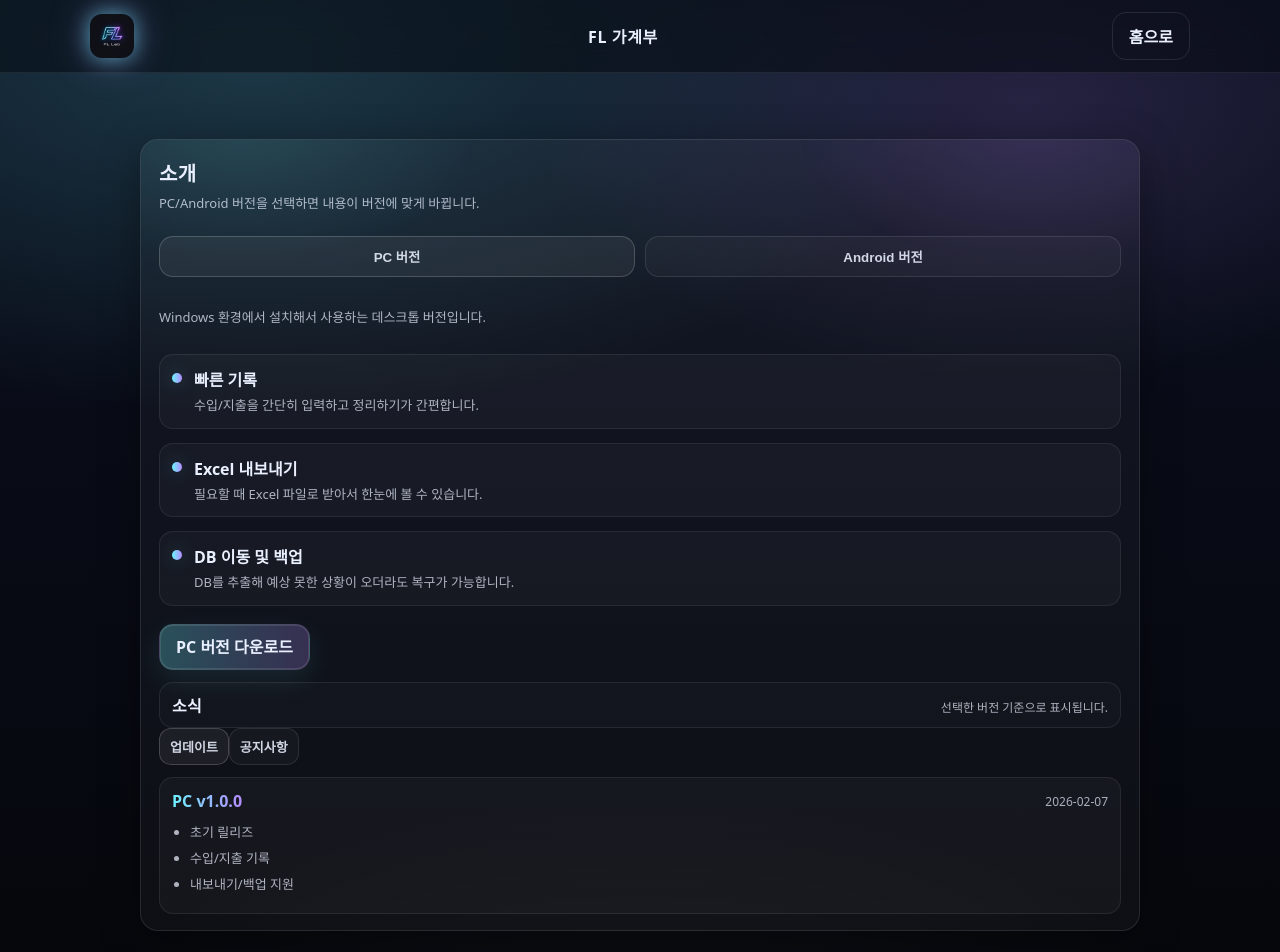
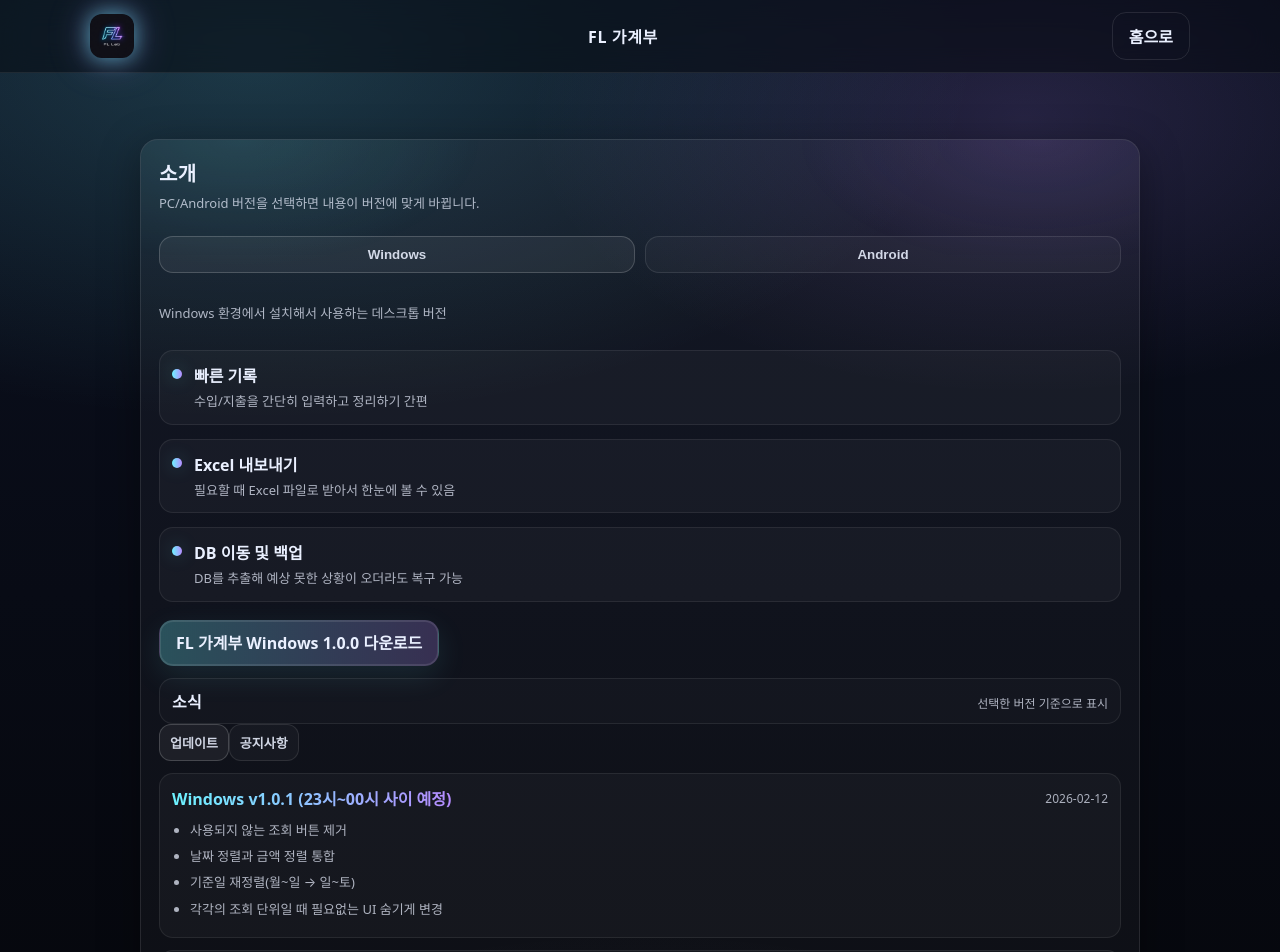
Before and after one commit to fivelights100/FL-home, a React (Vite) app: page /ledger in a window 1280 px wide. Shown: the top 952 px of the page. Built offline with nearby package versions, Linux system fonts and the light colour scheme.

Commit message:
Android 1.0.0b1 베타 버전 출시 및 내용 수정

```diff
--- a/src/pages/LedgerPage.jsx
+++ b/src/pages/LedgerPage.jsx
@@ -14,58 +14,72 @@ export default function LedgerPage() {
     () => ({
       pc: {
         label: "Windows 버전",
-        description: "Windows 환경에서 설치해서 사용하는 데스크톱 버전입니다.",
-        downloadText: "PC 버전 다운로드",
+        description: "Windows 환경에서 설치해서 사용하는 데스크톱 버전",
+        downloadText: "FL 가계부 Windows 1.0.0 다운로드",
         downloadHref:
           "https://s3.ap-northeast-2.amazonaws.com/fl-lab-downloads-1.0.0/FL_AccountBook_v1.0.0_Setup.exe",
         features: [
-          { title: "빠른 기록", desc: "수입/지출을 간단히 입력하고 정리하기가 간편합니다." },
-          { title: "Excel 내보내기", desc: "필요할 때 Excel 파일로 받아서 한눈에 볼 수 있습니다." },
-          { title: "DB 이동 및 백업", desc: "DB를 추출해 예상 못한 상황이 오더라도 복구가 가능합니다." },
+          { title: "빠른 기록", desc: "수입/지출을 간단히 입력하고 정리하기 간편" },
+          { title: "Excel 내보내기", desc: "필요할 때 Excel 파일로 받아서 한눈에 볼 수 있음" },
+          { title: "DB 이동 및 백업", desc: "DB를 추출해 예상 못한 상황이 오더라도 복구 가능" },
         ],
 
-        // ✅ 업데이트(기존)
+        // ✅ 업데이트
         updates: [
           {
-            date: "2026-02-07",
-            version: "PC v1.0.0",
-            items: ["초기 릴리즈", "수입/지출 기록", "내보내기/백업 지원"],
+            date: "2026-02-12",
+            version: "Windows v1.0.1 (23시~00시 사이 예정)",
+            items: [
+                "사용되지 않는 조회 버튼 제거",
+                "날짜 정렬과 금액 정렬 통합",
+                "기준일 재정렬(월~일 → 일~토)",
+                "각각의 조회 단위일 때 필요없는 UI 숨기게 변경",
+            ],
+          },
+          {
+            date: "2026-02-05",
+            version: "Windows v1.0.0",
+            items: ["LTS 정식 출시"],
           },
         ],
 
-        // ✅ 공지사항(추가)
+        // ✅ 공지사항
         notices: [
           {
-            date: "2026-02-08",
-            title: "Windows Defender 안내",
-            items: ["설치 시 경고가 뜨면 '추가 정보' → '실행'을 선택해주세요."],
+            date: "2026-02-12",
+            title: "26.02.26 'FL 가계부 Windows' 업데이트 중단 및 용도 변경 예고",
+            items: [
+                "'FL 가계부 Android' 출시에 따라 Windows 버전의 유지가 무의미 함으로써 앞으로 업데이트가 제공되지 않을 예정",
+                "2월 26일 마지막 업데이트 이후 용도가 변경될 예정 (자세한 내용은 2월 24일 예정)",
+                "FL 가계부 Windows의 이전 버전을 선택해 다운받을 수 있게 링크 제공 예정"
+            ],
           },
         ],
       },
 
       android: {
         label: "Android 버전",
-        description: "안드로이드에서 사용할 수 있는 모바일 버전입니다.",
-        downloadText: "Android 버전 다운로드",
-        downloadHref: "#",
+        description: "안드로이드에서 사용할 수 있는 모바일 버전",
+        downloadText: "FL 가계부 Android 1.0.0b1 다운로드",
+        downloadHref: "https://s3.ap-northeast-2.amazonaws.com/fl-accountbook-android-1.0.0b1-20260212-app-download/FL_AccountBook_1.0.0b1.apk",
         features: [
-          { title: "모바일 최적화", desc: "폰에서 한 손으로도 빠르게 기록할 수 있어요." },
-          { title: "동기화 준비", desc: "추후 계정/동기화 기능을 고려한 구조로 확장 예정입니다." },
+          { title: "모바일 최적화", desc: "폰에서 한 손으로도 빠르게 기록할 수 있음" },
+          { title: "동기화 준비", desc: "추후 계정/동기화 기능을 고려한 구조로 확장 예정" },
         ],
 
         updates: [
           {
-            date: "2026-02-07",
-            version: "Android v0.1.0",
-            items: ["기획/프로토타입 진행", "UI 흐름 설계"],
+            date: "2026-02-12",
+            version: "Android v1.0.0b1",
+            items: ["Beta 출시"],
           },
         ],
 
         notices: [
           {
-            date: "2026-02-07",
-            title: "Android 버전 준비 중",
-            items: ["현재는 다운로드가 불가능하며, 링크가 생기면 즉시 공지할게요."],
+            date: "2026-02-12",
+            title: "26년 2월 12일 Android 1.0.0b1 베타 버전 출시",
+            items: ["15시 30분 부터 링크가 활성화 되어 다운받으실 수 있음"],
           },
         ],
       },
@@ -109,14 +123,14 @@ export default function LedgerPage() {
                 className={`mode-tab ${mode === "pc" ? "active" : ""}`}
                 onClick={() => setMode("pc")}
               >
-                PC 버전
+                Windows
               </button>
               <button
                 type="button"
                 className={`mode-tab ${mode === "android" ? "active" : ""}`}
                 onClick={() => setMode("android")}
               >
-                Android 버전
+                Android
               </button>
             </div>
 
@@ -149,7 +163,7 @@ export default function LedgerPage() {
             <div className="update">
               <div className="update-head">
                 <div className="update-title">소식</div>
-                <div className="update-sub">선택한 버전 기준으로 표시됩니다.</div>
+                <div className="update-sub">선택한 버전 기준으로 표시</div>
               </div>
 
               {/* [업데이트/공지사항 탭] */}
@@ -193,13 +207,6 @@ export default function LedgerPage() {
                 ))}
               </div>
             </div>
-
-            {!isDownloadReady && (
-              <div className="hint" style={{ marginTop: 10 }}>
-                Android 버전은 다운로드 링크를 준비 중입니다. 링크가 생기면{" "}
-                <b>downloadHref</b>만 교체하면 됩니다.
-              </div>
-            )}
           </div>
         </section>
       </main>
```
